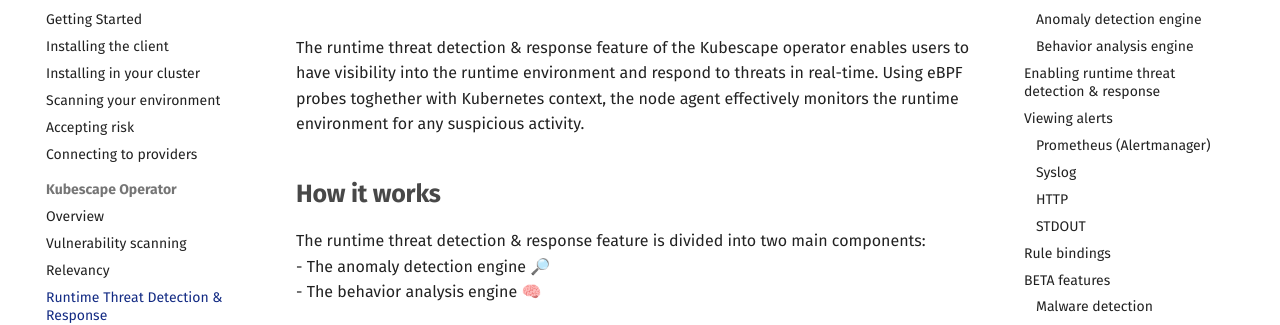
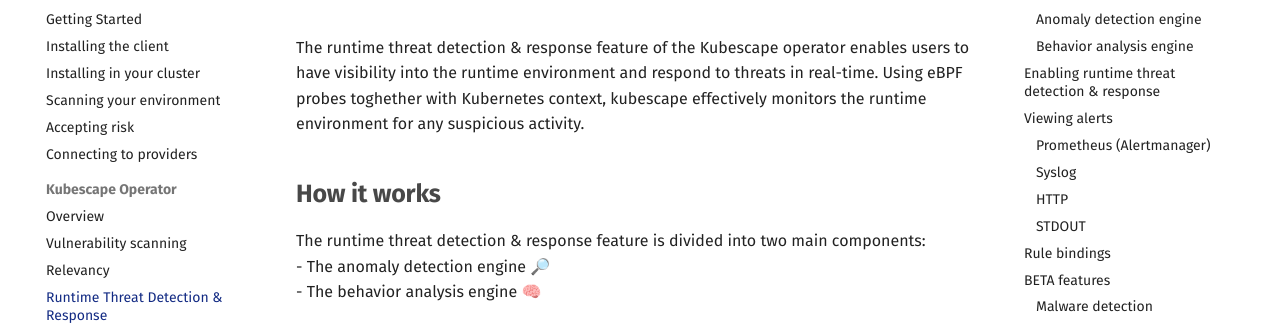
Before and after one commit to kubescape/kubescape.io, an MkDocs documentation site: the page built from docs/docs/operator/runtime-threat-detection.md, in a window 1280 px wide and 900 px high. Shown: the part 204-529 px from the top of the window. Built offline with MkDocs 1.6.1 and Material for MkDocs 9.7.7, drawn with Linux system fonts in a browser that asks for light colours; comment, search, counter and statistics services are not loaded.

Commit message:
Update docs/docs/operator/runtime-threat-detection.md
Co-authored-by: David Wertenteil <dwertent@armosec.io>
Signed-off-by: Amit Schendel <58078857+amitschendel@users.noreply.github.com>
Signed-off-by: Oshrat <oshratn@armosec.io>

```diff
--- a/docs/docs/operator/runtime-threat-detection.md
+++ b/docs/docs/operator/runtime-threat-detection.md
@@ -1,6 +1,6 @@
 # Runtime Threat Detection & Response
 The runtime threat detection & response feature of the Kubescape operator enables users to have visibility into the runtime environment and respond to threats in real-time.
-Using eBPF probes toghether with Kubernetes context, the node agent effectively monitors the runtime environment for any suspicious activity.
+Using eBPF probes toghether with Kubernetes context, kubescape effectively monitors the runtime environment for any suspicious activity.
 
 ## How it works
 The runtime threat detection & response feature is divided into two main components: <br>
```
